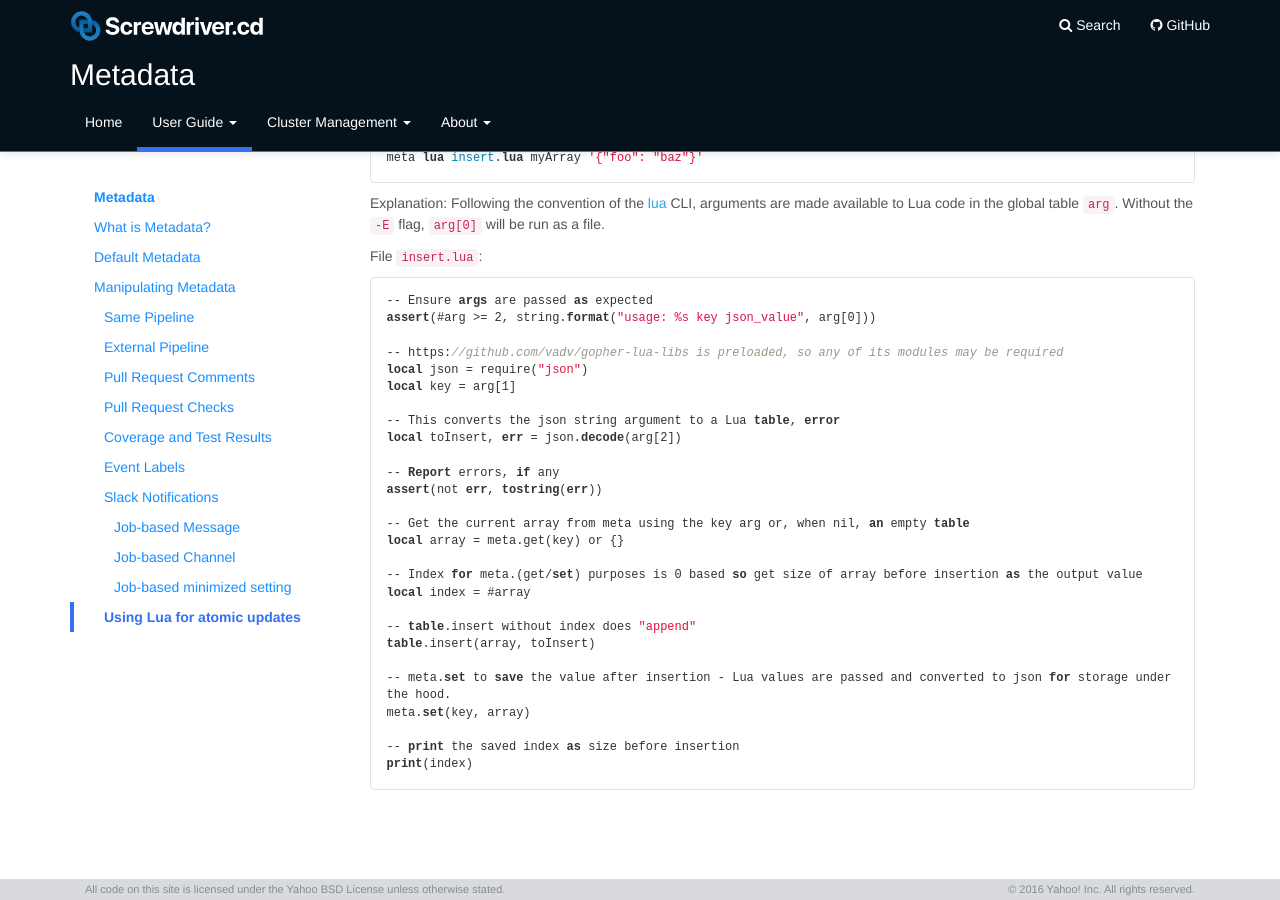
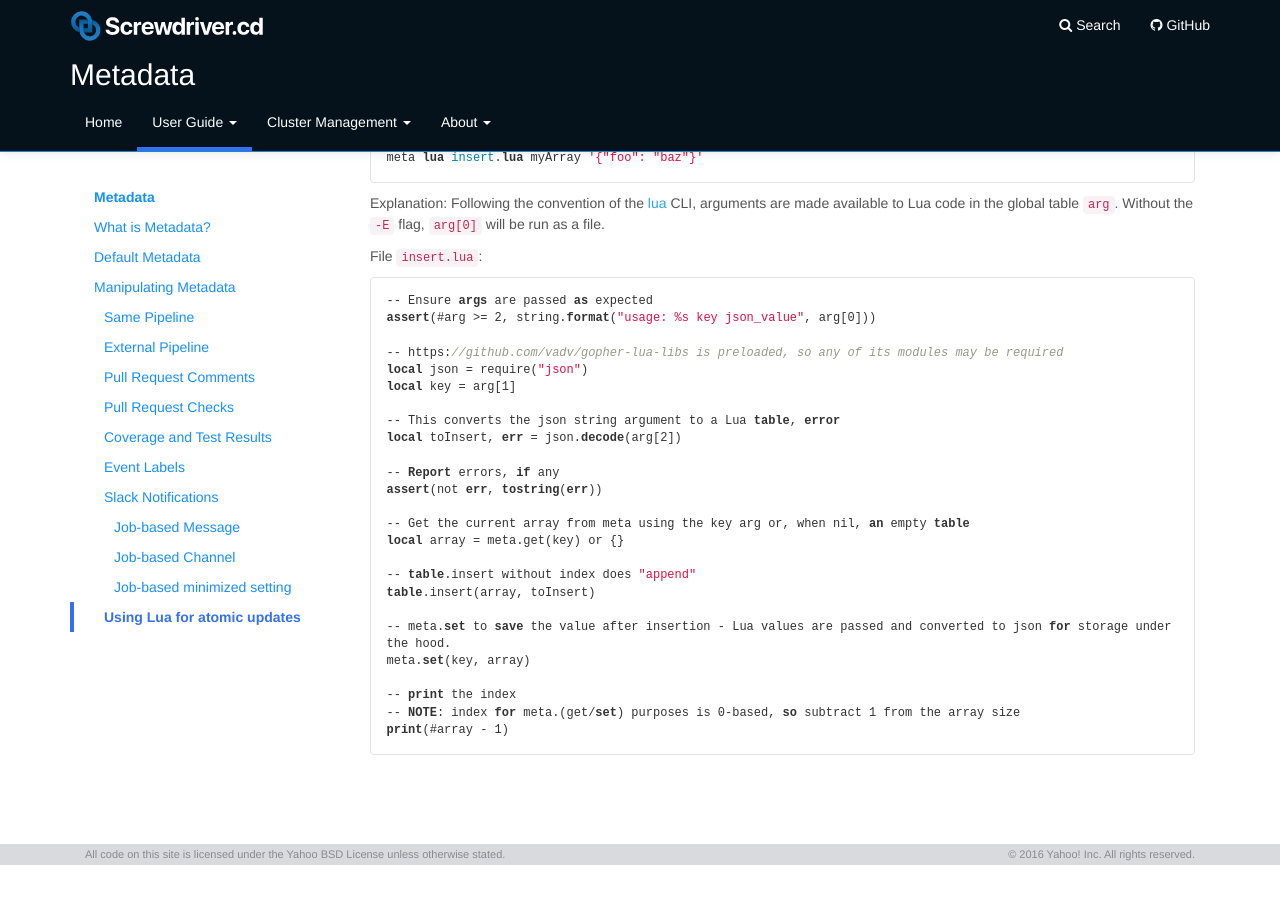
Before and after one commit to screwdriver-cd/guide, a Jekyll site: the page built from docs/user-guide/metadata.md, in a window 1280 px wide and 900 px high, scrolled down 7922 px. Built offline with Jekyll 4.4.1, drawn with Linux system fonts in a browser that asks for light colours; after the commit the page ends 8787 px from its top, so only the background shows below that.

Commit message:
choose the style of size-1 rather than getting insert index earlier - just saves need to remember; know that and know, instead that it's 0-based; therefore size-1

````diff
--- a/docs/user-guide/metadata.md
+++ b/docs/user-guide/metadata.md
@@ -371,15 +371,13 @@ assert(not err, tostring(err))
 -- Get the current array from meta using the key arg or, when nil, an empty table
 local array = meta.get(key) or {}
 
--- Index for meta.(get/set) purposes is 0 based so get size of array before insertion as the output value
-local index = #array
-
 -- table.insert without index does "append"
 table.insert(array, toInsert)
 
 -- meta.set to save the value after insertion - Lua values are passed and converted to json for storage under the hood.
 meta.set(key, array)
 
--- print the saved index as size before insertion
-print(index)
+-- print the index
+-- NOTE: index for meta.(get/set) purposes is 0-based, so subtract 1 from the array size
+print(#array - 1)
 ```
````
